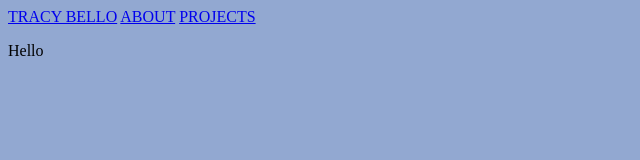
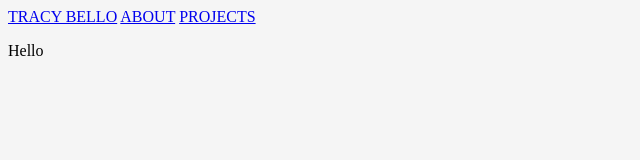
Before and after one commit to tnbello/tnbello.github.io, a plain HTML site: page index.html in a window 1280 px wide. Shown: the whole page, without its empty margins (0-640 px from the left). Drawn offline with Linux system fonts and the light colour scheme.

Commit message:
change color

```diff
--- a/assets/css/styles.css
+++ b/assets/css/styles.css
@@ -1,4 +1,4 @@
 /* CSS for personal website */
 body, html{
-    background-color: #92a8d1;
+    background-color: #f5f5f5;
 }
```
